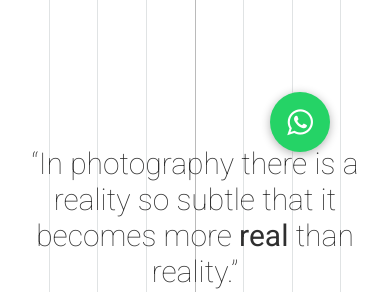
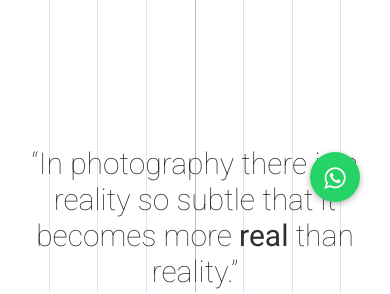
Before and after one commit to mhdafnan2003/whitekartwedding, a plain HTML site: page index.html in a window 390 px wide. Shown: the part 552-846 px from the top of the page. Drawn offline with Linux system fonts and the light colour scheme.

Commit message:
FLOATING BUTTON

```diff
--- a/style.css
+++ b/style.css
@@ -1464,17 +1464,17 @@ img {
 /* Floating WhatsApp Button */
 .floating-whatsapp {
     position: fixed !important;
-    bottom: 140px !important;
+    bottom: 130px !important; /* Position above scroll-up button (60px height + 70px spacing) */
     right: 60px !important;
-    width: 60px !important;
-    height: 60px !important;
+    width: 70px !important;
+    height: 70px !important;
     background-color: #25D366 !important;
     color: white !important;
     border-radius: 50% !important;
     text-align: center !important;
-    line-height: 60px !important;
+    line-height: 70px !important;
     font-size: 30px !important;
-    box-shadow: 0 2px 10px rgba(0,0,0,0.3) !important;
+    box-shadow: 0 2px 6px 0 rgba(0, 0, 0, 0.3) !important;
     z-index: 999999 !important;
     transition: all 0.3s ease !important;
     display: block !important;
@@ -1489,7 +1489,38 @@ img {
 .floating-whatsapp i {
     color: white !important;
     font-size: 30px !important;
-    line-height: 60px !important;
+    line-height: 70px !important;
 }
 
+/* Responsive styling for WhatsApp button to match scroll-up button */
+@media only screen and (min-width: 768px) and (max-width: 991px) {
+    .floating-whatsapp {
+        bottom: 90px !important; /* Position above scroll-up button (50px height + 40px spacing) */
+        right: 30px !important;
+        width: 50px !important;
+        height: 50px !important;
+        line-height: 50px !important;
+    }
+
+    .floating-whatsapp i {
+        font-size: 25px !important;
+        line-height: 50px !important;
+    }
+}
+
+@media only screen and (max-width: 767px) {
+    .floating-whatsapp {
+        bottom: 90px !important; /* Position above scroll-up button (50px height + 40px spacing) */
+        right: 30px !important;
+        width: 50px !important;
+        height: 50px !important;
+        line-height: 50px !important;
+    }
+
+    .floating-whatsapp i {
+        font-size: 25px !important;
+        line-height: 50px !important;
+    }
+}
+
 /*# sourceMappingURL=style.css.map */
```
